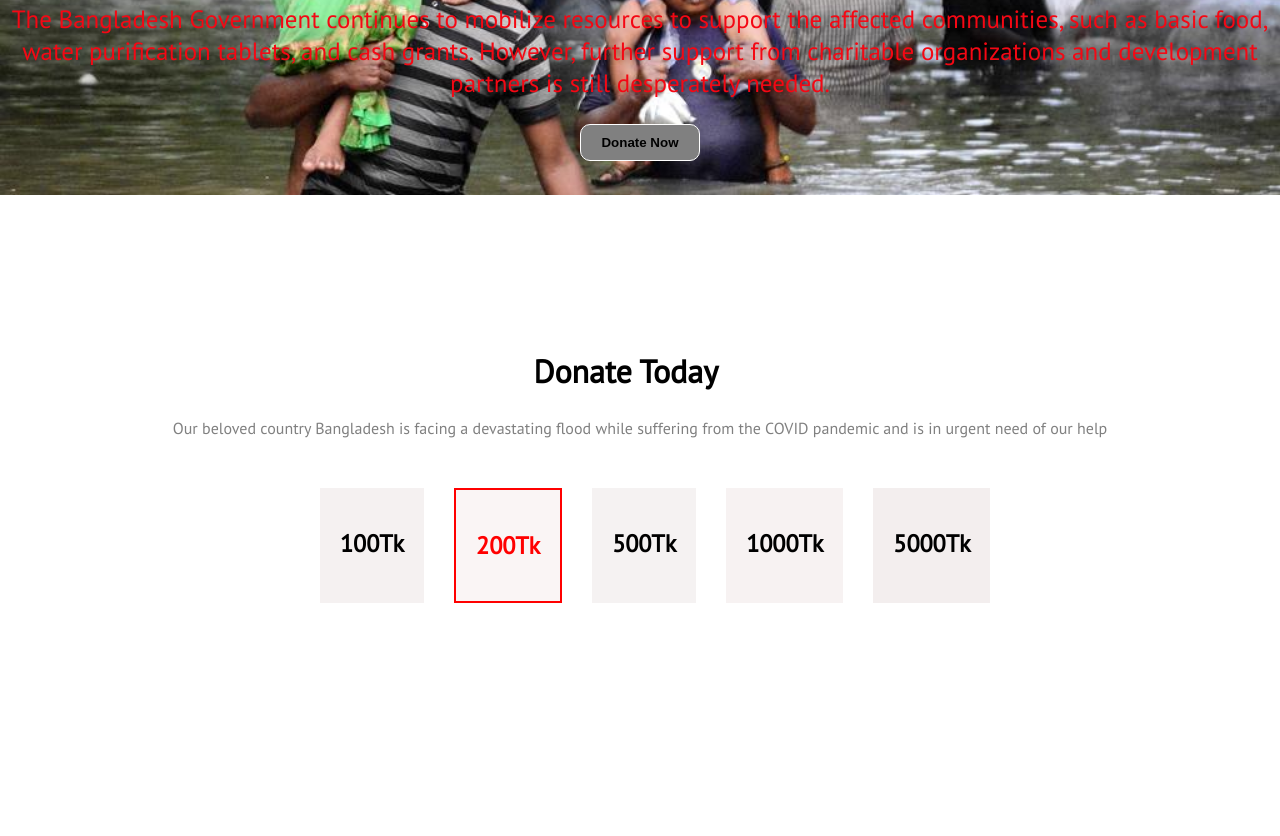
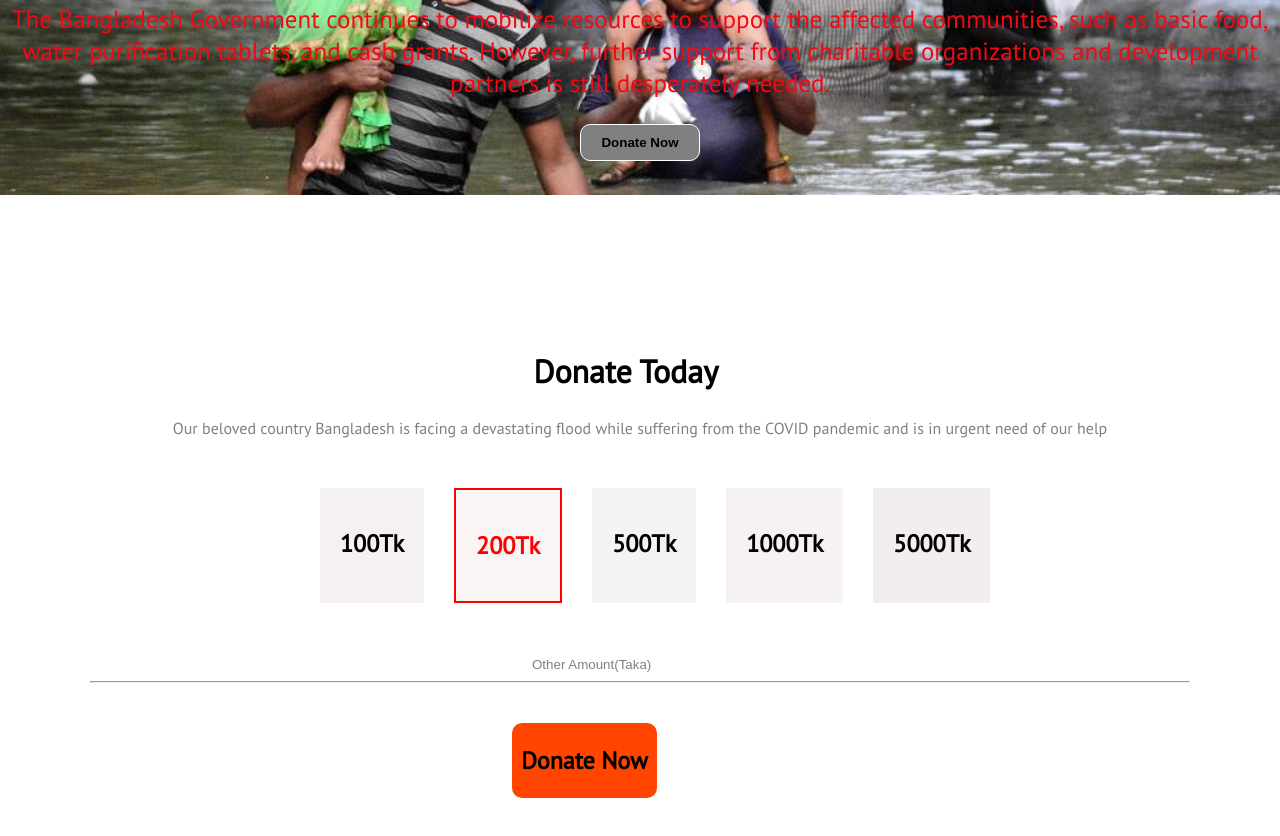
Before and after one commit to ehsanul11/Donation-For-The-Flood-Victims, a plain HTML site: page index.html in a window 1280 px wide. Shown: the part 355-1191 px from the top of the page. Before the commit the page ends 1008 px from the top, so only its background shows below. Drawn offline with Linux system fonts and the light colour scheme.

Commit message:
part added

```diff
--- a/index.html
+++ b/index.html
@@ -47,10 +47,18 @@
     </div>
 
   </section>
+                   <!-- this is fourth section -->
+   <section class="fourth-section">
+    <div class="line-space">
+      <input class="botam" type="text" value="Other Amount(Taka)">
+      <hr>
 
+    </div>
 
-
-
+    <div class="pragraph1">
+       <h1>Donate Now</h1>
+    </div>
+   </section>
 
 </body>
 </html>
--- a/style.css
+++ b/style.css
@@ -89,3 +89,27 @@ margin-bottom: 50px;
 .third-section{
   margin-bottom: 50px;
 }
+.botam{
+  border: none;
+  margin-left: 40%;
+  color: gray;
+}
+.line-space{
+  margin-left: 90px;
+  margin-right: 90px;
+  margin-bottom: 40px;
+}
+.pragraph1{
+  margin-left: 40%;
+  background-color: orangered;
+  width: 11%;
+  /* padding-left: 25px; */
+  text-align: center;
+  border-radius: 10px;
+  padding: 2px;
+
+}
+.fourth-section{
+  margin-bottom: 150px;
+
+}
```
